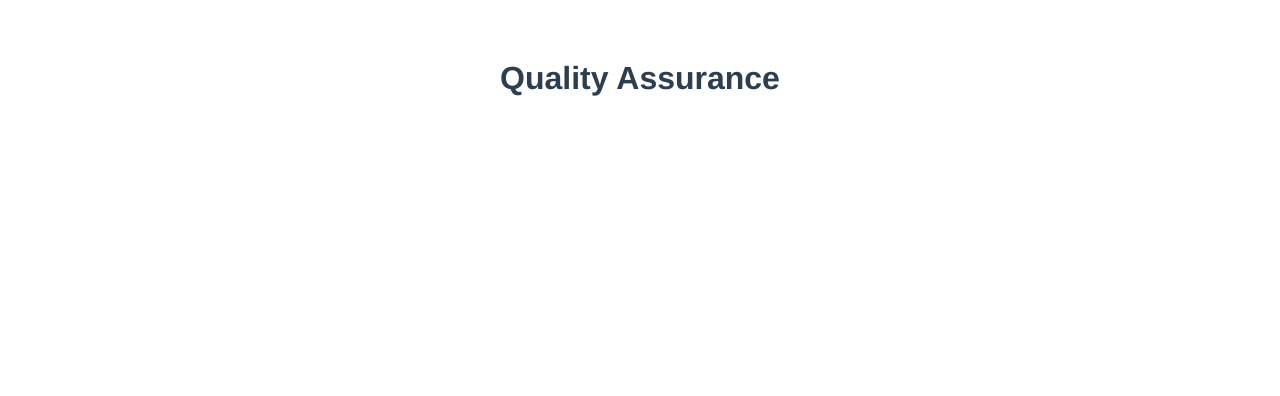
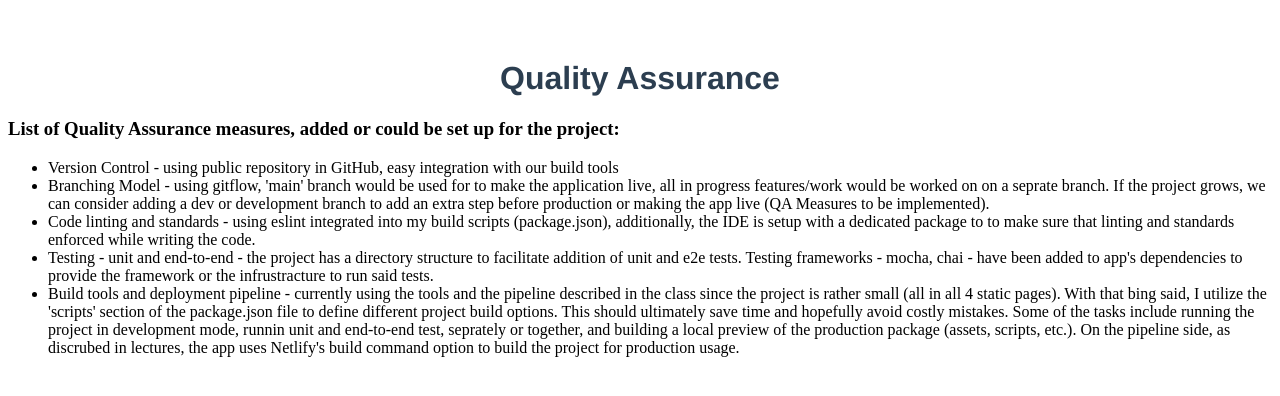
Before and after one commit to Yifat-t/securityqa-assigment-4, a website built with Vite: page qa.html in a window 1280 px wide. Built offline with nearby package versions, Linux system fonts and the light colour scheme.

Commit message:
Finalizing work on qa page

```diff
--- a/qa.html
+++ b/qa.html
@@ -9,7 +9,8 @@
 </head>
 
 <body>
-    <div id="qa"></div>
+    <div id="qa-header"></div>
+    <div id="qa-body"></div>
     <script type="module" src="/qa.js"></script>
 </body>
 
--- a/qa.js
+++ b/qa.js
@@ -1,5 +1,26 @@
 import './qa.scss'
 
-document.querySelector('#qa').innerHTML = `
+document.querySelector('#qa-header').innerHTML = `
   <h1>Quality Assurance</h1>
 `
+document.querySelector('#qa-body').innerHTML = `
+  <h3>List of Quality Assurance measures, added or could be set up for the project:</h3>
+
+  <ul>
+    <li>Version Control - using public repository in GitHub, easy integration with our build tools</li>
+
+    <li>Branching Model - using gitflow, 'main' branch would be used for to make the application live, all in progress features/work would be
+        worked on on a seprate branch. If the project grows, we can consider adding a dev or development branch to add an extra step before production or making the app live (QA Measures to be implemented).</li>
+
+    <li>Code linting and standards - using eslint integrated into my build scripts (package.json), additionally, the IDE is setup with a dedicated package to
+        to make sure that linting and standards enforced while writing the code.</li>
+
+    <li>Testing - unit and end-to-end - the project has a directory structure to facilitate addition of unit and e2e tests. Testing frameworks - mocha, chai - have been added to app's dependencies
+        to provide the framework or the infrustracture to run said tests.</li>
+
+    <li>Build tools and deployment pipeline - currently using the tools and the pipeline described in the class since the project is rather small (all in all 4 static pages). With that bing said, I utilize the 'scripts' section
+        of the package.json file to define different project build options. This should ultimately save time and hopefully avoid costly mistakes. Some of the tasks include running the project in development mode,
+        runnin unit and end-to-end test, seprately or together, and building a local preview of the production package (assets, scripts, etc.).
+        On the pipeline side, as discrubed in lectures, the app uses Netlify's build command option to build the project for production usage.</li>
+  </ul>
+`
--- a/qa.scss
+++ b/qa.scss
@@ -1,4 +1,4 @@
-#qa {
+#qa-header {
   font-family: Avenir, Helvetica, Arial, sans-serif;
   -webkit-font-smoothing: antialiased;
   -moz-osx-font-smoothing: grayscale;
```
